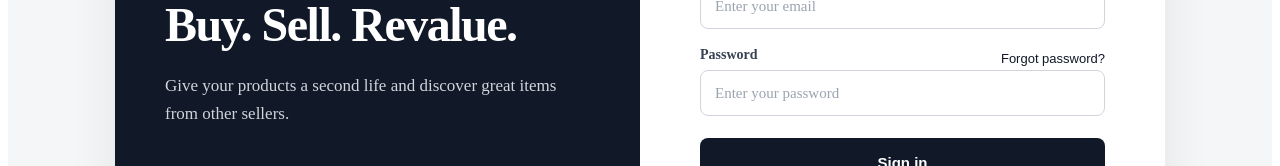
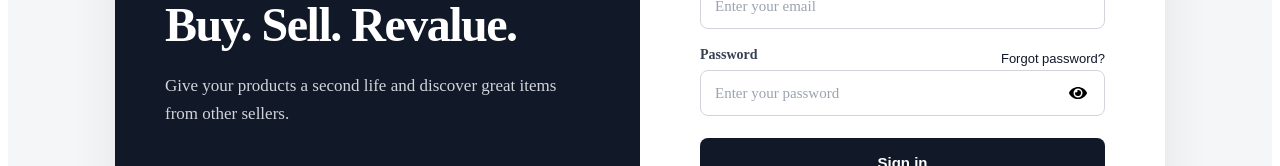
Before and after one commit to Vyshnavmv1234/Solder-React-Redux, a React (Vite) app in the folder Solder/Client/: page / in a window 1280 px wide. Shown: the part 431-597 px from the top of the page. Built offline with nearby package versions, Linux system fonts and the light colour scheme.

Commit message:
eye icon

```diff
--- a/Solder/Client/package.json
+++ b/Solder/Client/package.json
@@ -4,6 +4,7 @@
     "react": "^19.2.8",
     "react-dom": "^19.2.8",
     "react-hook-form": "^7.86.0",
+    "react-icons": "^5.7.0",
     "react-redux": "^9.3.0",
     "react-router-dom": "^7.18.2",
     "react-toastify": "^11.1.0"
--- a/Solder/Client/src/components/login.jsx
+++ b/Solder/Client/src/components/login.jsx
@@ -1,18 +1,20 @@
 import { useForm } from "react-hook-form";
 import { useDispatch, useSelector } from "react-redux";
 import { Link, useNavigate } from "react-router-dom";
-
+import { useState } from "react";
+import { FaEye, FaEyeSlash } from "react-icons/fa";
 import { loginUser } from "../features/auth/authSlice";
-import '../public/Login.css'
+import "../public/Login.css";
 
 const Login = () => {
+  const [showPassword, setShowPassword] = useState(false);
   const dispatch = useDispatch();
   const navigate = useNavigate();
-  const  {isAuthenticated}=useSelector((state)=>state.auth)
+  const { isAuthenticated } = useSelector((state) => state.auth);
 
   const { loading, error } = useSelector((state) => state.auth);
 
-  if(isAuthenticated) navigate('/products')
+  if (isAuthenticated) navigate("/products");
 
   const {
     register,
@@ -90,9 +92,10 @@
                 </button>
               </div>
 
+              <div className="password-input-wrapper">
                 <input
                   id="password"
-                type="password"
+                  type={showPassword ? "text" : "password"}
                   placeholder="Enter your password"
                   {...register("password", {
                     required: "Password is required",
@@ -102,6 +105,16 @@
                     },
                   })}
                 />
+
+                <button
+                  type="button"
+                  className="password-toggle"
+                  onClick={() => setShowPassword((prev) => !prev)}
+                  aria-label="Toggle password visibility"
+                >
+                  {showPassword ? <FaEyeSlash /> : <FaEye />}
+                </button>
+              </div>
 
               {errors.password && (
                 <span className="field-error">{errors.password.message}</span>
--- a/Solder/Client/src/public/Login.css
+++ b/Solder/Client/src/public/Login.css
@@ -362,3 +362,29 @@
     font-size: 28px;
   }
 }
+.password-input-wrapper {
+  position: relative;
+}
+
+.password-input-wrapper input {
+  width: 100%;
+  box-sizing: border-box;
+  padding-right: 45px;
+}
+
+.password-toggle {
+  position: absolute;
+  right: 12px;
+  top: 50%;
+  transform: translateY(-50%);
+
+  background: transparent;
+  border: none;
+  cursor: pointer;
+
+  display: flex;
+  align-items: center;
+  justify-content: center;
+
+  font-size: 18px;
+}
--- /dev/null
+++ b/package.json
@@ -0,0 +1,5 @@
+{
+  "dependencies": {
+    "react-icons": "^5.7.0"
+  }
+}
```
Also changed, not shown: 2 other files (tests, documents, lock files or other folders). Lines whose indentation alone changed are shown as unchanged.
